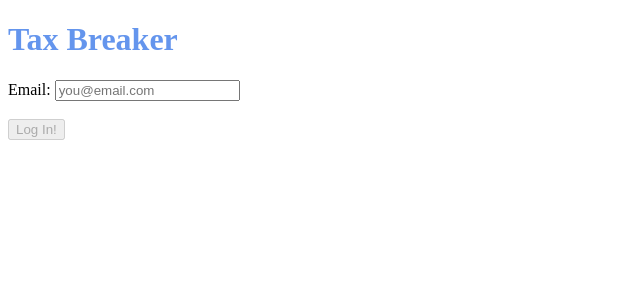
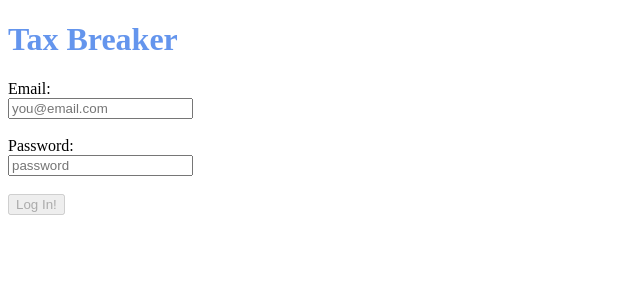
Before and after one commit to DownAndDoerrty/momentum-project, an Angular app in the folder frontend/: page /login in a window 1280 px wide. Shown: the top 300 px of the page, without its empty margins (0-640 px from the left). Built offline with nearby package versions, Linux system fonts and the light colour scheme.

Commit message:
feat(DAY14): Adding password field to frontend

```diff
--- a/frontend/src/app/auth/auth.service.ts
+++ b/frontend/src/app/auth/auth.service.ts
@@ -22,15 +22,19 @@ export class AuthService {
   }
 
 
-  submitLoginCredentials(email: string) {
+  submitLoginCredentials(email: string, password: string) {
     const observableResponse = this.http.post(
       this.baseURL,
-      { email: email },
-      { headers: {
-        responseType: "json",
+      {
+        email: email,
+        password: password
       },
-      observe: 'response'
-     }
+      {
+        headers: {
+          responseType: "json",
+        },
+        observe: 'response'
+      }
     );
     observableResponse.subscribe((res: HttpResponse<any>) => {
       localStorage.setItem('authorization', res.body?.token)
--- a/frontend/src/app/components/login/login.component.html
+++ b/frontend/src/app/components/login/login.component.html
@@ -1,10 +1,20 @@
 <form [formGroup]="loginForm" (ngSubmit)="onLoginSubmit()">
   <label for="email">Email: </label>
+  <br/>
   <input
     id="email"
     type="text"
     placeholder="you@email.com"
     formControlName="email"/>
+    <br/>
+    <br/>
+  <label for="password">Password: </label>
+  <br/>
+  <input
+    id="password"
+    type="password"
+    placeholder="password"
+    formControlName="password"/>
   <br/>
   <br/>
   <button type="submit" [disabled]="!loginForm.value.email">Log In!</button>
--- a/frontend/src/app/components/login/login.component.ts
+++ b/frontend/src/app/components/login/login.component.ts
@@ -18,7 +18,8 @@ export class LoginComponent implements OnInit {
     ) { }
 
     loginForm = this.formBuilder.group({
-      email: ''
+      email: '',
+      password: '',
     })
 
   ngOnInit(): void {
@@ -29,7 +30,7 @@ export class LoginComponent implements OnInit {
 
   onLoginSubmit() {
     console.log(this.loginForm.value);
-    this.authService.submitLoginCredentials(this.loginForm.value.email).subscribe((item: HttpResponse<any>) => {
+    this.authService.submitLoginCredentials(this.loginForm.value.email, this.loginForm.value.password).subscribe((item: HttpResponse<any>) => {
       if (item.body.token) {
         this.authService.login()
       }
```
